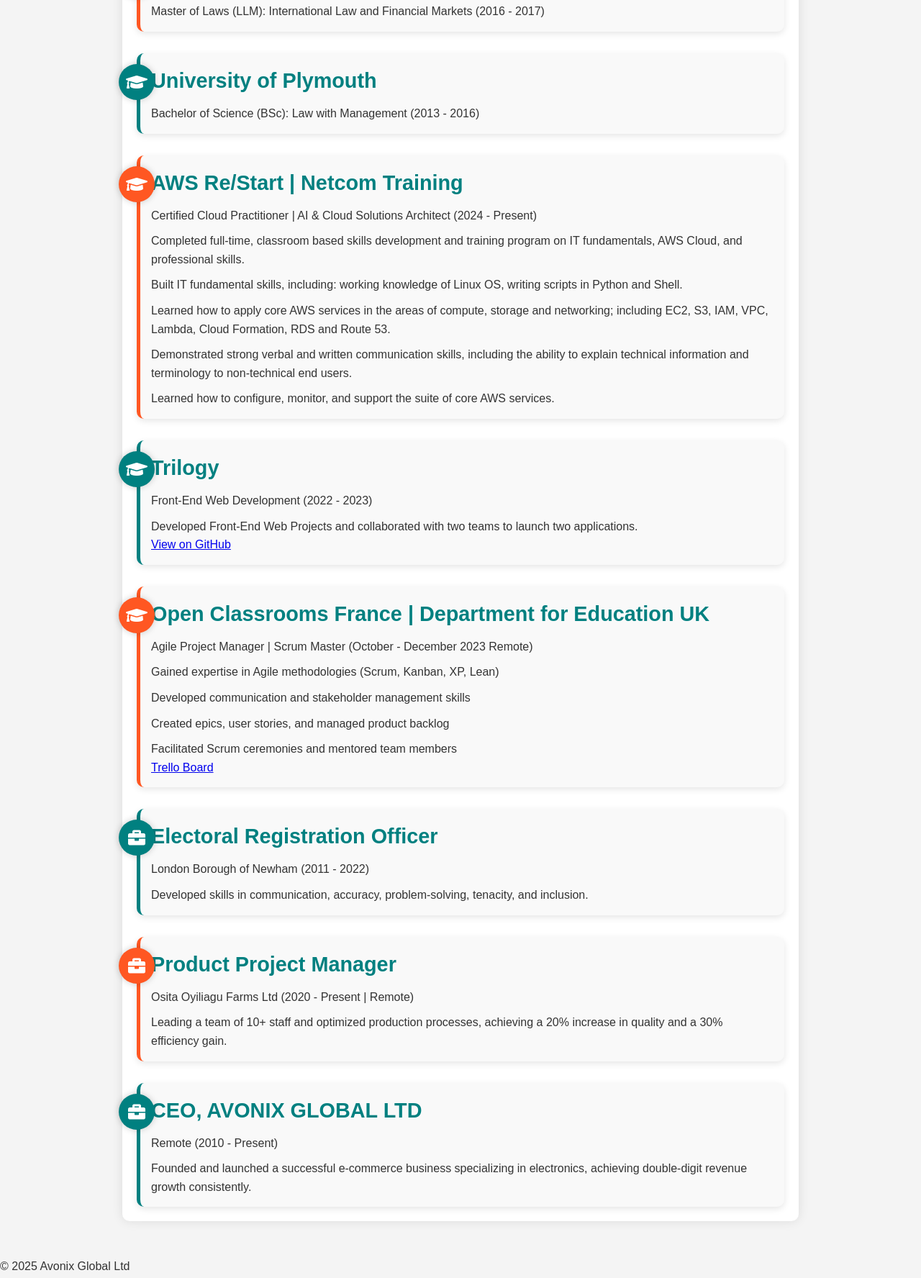
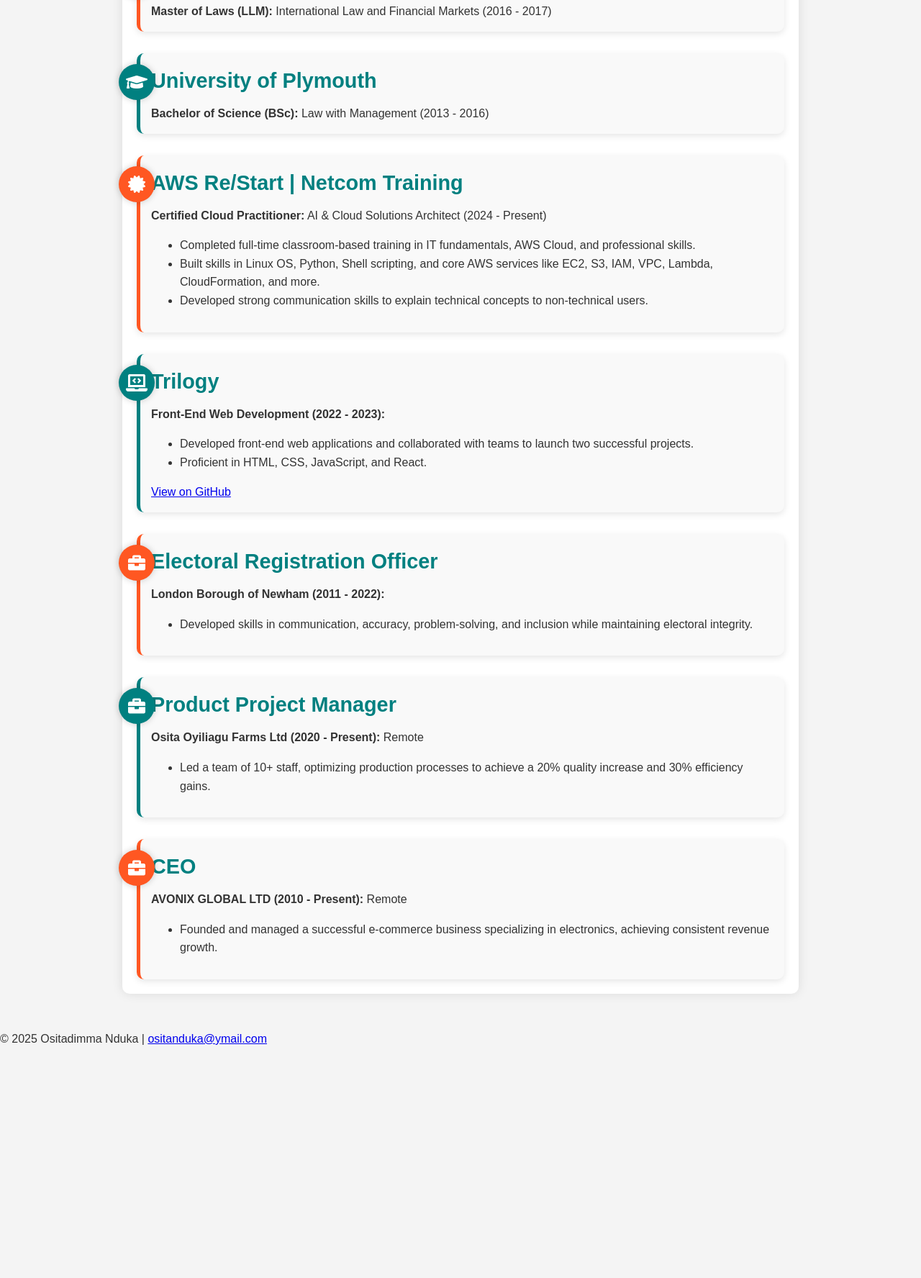
Before and after one commit to OsitaNduka/osita-nduka-portfolio, a website: page experience.html in a window 1280 px wide. Shown: the part 487-2263 px from the top of the page at 72% size. After the commit the page ends 1960 px from the top, so only its background shows below. Drawn offline with Linux system fonts and the light colour scheme.

Commit message:
modified exp

```diff
--- a/experience.html
+++ b/experience.html
@@ -10,29 +10,32 @@
 </head>
 <body>
 
+    <!-- Header Section -->
     <header>
         <h1>Ositadimma Nduka</h1>
         <nav>
             <ul>
                 <li><a href="index.html">Home</a></li>
                 <li><a href="services.html">Services</a></li>
-                <li><a href="experience.html">Experience</a></li>
+                <li><a href="experience.html" class="active">Experience</a></li>
                 <li><a href="projects.html">Projects</a></li>
                 <li><a href="contact.html">Contact</a></li>
             </ul>
         </nav>
     </header>
 
+    <!-- Experience Timeline -->
     <section class="timeline">
         <h2>My Experience</h2>
 
+        <!-- Education Section -->
         <div class="timeline-item">
             <div class="timeline-icon">
                 <i class="fas fa-graduation-cap"></i>
             </div>
             <div class="timeline-content">
                 <h3>University of East London</h3>
-                <p>Master of Laws (LLM): International Law and Financial Markets (2016 - 2017)</p>
+                <p><strong>Master of Laws (LLM):</strong> International Law and Financial Markets (2016 - 2017)</p>
             </div>
         </div>
 
@@ -42,58 +45,52 @@
             </div>
             <div class="timeline-content">
                 <h3>University of Plymouth</h3>
-                <p>Bachelor of Science (BSc): Law with Management (2013 - 2016)</p>
+                <p><strong>Bachelor of Science (BSc):</strong> Law with Management (2013 - 2016)</p>
             </div>
         </div>
+
+        <!-- Certifications and Training -->
         <div class="timeline-item">
             <div class="timeline-icon">
-                <i class="fas fa-graduation-cap"></i>
+                <i class="fas fa-certificate"></i>
             </div>
             <div class="timeline-content">
                 <h3>AWS Re/Start | Netcom Training</h3>
-                <p>Certified Cloud Practitioner | AI & Cloud Solutions Architect (2024 - Present)</p>
-                <p>Completed full-time, classroom based skills development and training program on IT fundamentals, AWS Cloud, and professional skills.</p>
-                <p>Built IT fundamental skills, including: working knowledge of Linux OS, writing scripts in Python and Shell.</p>
-                <p>Learned how to apply core AWS services in the areas of compute, storage and networking; including EC2, S3, IAM, VPC, Lambda, Cloud Formation, RDS and Route 53.</p>
-                <p>Demonstrated strong verbal and written communication skills, including the ability to explain technical information and terminology to non-technical end users.</p>
-                <p>Learned how to configure, monitor, and support the suite of core AWS services.</p>
+                <p><strong>Certified Cloud Practitioner:</strong> AI & Cloud Solutions Architect (2024 - Present)</p>
+                <ul>
+                    <li>Completed full-time classroom-based training in IT fundamentals, AWS Cloud, and professional skills.</li>
+                    <li>Built skills in Linux OS, Python, Shell scripting, and core AWS services like EC2, S3, IAM, VPC, Lambda, CloudFormation, and more.</li>
+                    <li>Developed strong communication skills to explain technical concepts to non-technical users.</li>
+                </ul>
             </div>
         </div>
 
         <div class="timeline-item">
             <div class="timeline-icon">
-                <i class="fas fa-graduation-cap"></i>
+                <i class="fas fa-laptop-code"></i>
             </div>
             <div class="timeline-content">
                 <h3>Trilogy</h3>
-                <p>Front-End Web Development (2022 - 2023)</p>
-                <p>Developed Front-End Web Projects and collaborated with two teams to launch two applications.</p>
+                <p><strong>Front-End Web Development (2022 - 2023):</strong></p>
+                <ul>
+                    <li>Developed front-end web applications and collaborated with teams to launch two successful projects.</li>
+                    <li>Proficient in HTML, CSS, JavaScript, and React.</li>
+                </ul>
                 <a href="https://github.com/OsitaNduka" class="cta-btn">View on GitHub</a>
             </div>
         </div>
-        <div class="timeline-item">
-            <div class="timeline-icon">
-                <i class="fas fa-graduation-cap"></i>
-            </div>
-            <div class="timeline-content">
-                <h3>Open Classrooms France | Department for Education UK</h3>
-                <p>Agile Project Manager | Scrum Master (October - December 2023 Remote)</p>
-                <p>Gained expertise in Agile methodologies (Scrum, Kanban, XP, Lean)</p>
-                <p>Developed communication and stakeholder management skills</p>
-                <p>Created epics, user stories, and managed product backlog</p>
-                <p>Facilitated Scrum ceremonies and mentored team members</p>
-                <a href="https://trello.com/b/9ZUkZ5b8/purple-squirrel-software-ositas-scrum-board" class="cta-btn">Trello Board</a>
-            </div>
-        </div>
 
+        <!-- Work Experience -->
         <div class="timeline-item">
             <div class="timeline-icon">
                 <i class="fas fa-briefcase"></i>
             </div>
             <div class="timeline-content">
                 <h3>Electoral Registration Officer</h3>
-                <p>London Borough of Newham (2011 - 2022)</p>
-                <p>Developed skills in communication, accuracy, problem-solving, tenacity, and inclusion.</p>
+                <p><strong>London Borough of Newham (2011 - 2022):</strong></p>
+                <ul>
+                    <li>Developed skills in communication, accuracy, problem-solving, and inclusion while maintaining electoral integrity.</li>
+                </ul>
             </div>
         </div>
 
@@ -103,8 +100,10 @@
             </div>
             <div class="timeline-content">
                 <h3>Product Project Manager</h3>
-                <p>Osita Oyiliagu Farms Ltd (2020 - Present | Remote)</p>
-                <p>Leading a team of 10+ staff and optimized production processes, achieving a 20% increase in quality and a 30% efficiency gain.</p>
+                <p><strong>Osita Oyiliagu Farms Ltd (2020 - Present):</strong> Remote</p>
+                <ul>
+                    <li>Led a team of 10+ staff, optimizing production processes to achieve a 20% quality increase and 30% efficiency gains.</li>
+                </ul>
             </div>
         </div>
 
@@ -113,15 +112,18 @@
                 <i class="fas fa-briefcase"></i>
             </div>
             <div class="timeline-content">
-                <h3>CEO, AVONIX GLOBAL LTD</h3>
-                <p>Remote (2010 - Present)</p>
-                <p>Founded and launched a successful e-commerce business specializing in electronics, achieving double-digit revenue growth consistently.</p>
+                <h3>CEO</h3>
+                <p><strong>AVONIX GLOBAL LTD (2010 - Present):</strong> Remote</p>
+                <ul>
+                    <li>Founded and managed a successful e-commerce business specializing in electronics, achieving consistent revenue growth.</li>
+                </ul>
             </div>
         </div>
     </section>
 
+    <!-- Footer -->
     <footer>
-        <p>© 2025 Avonix Global Ltd</p>
+        <p>© 2025 Ositadimma Nduka | <a href="mailto:ositanduka@ymail.com">ositanduka@ymail.com</a></p>
     </footer>
 
 </body>
```
